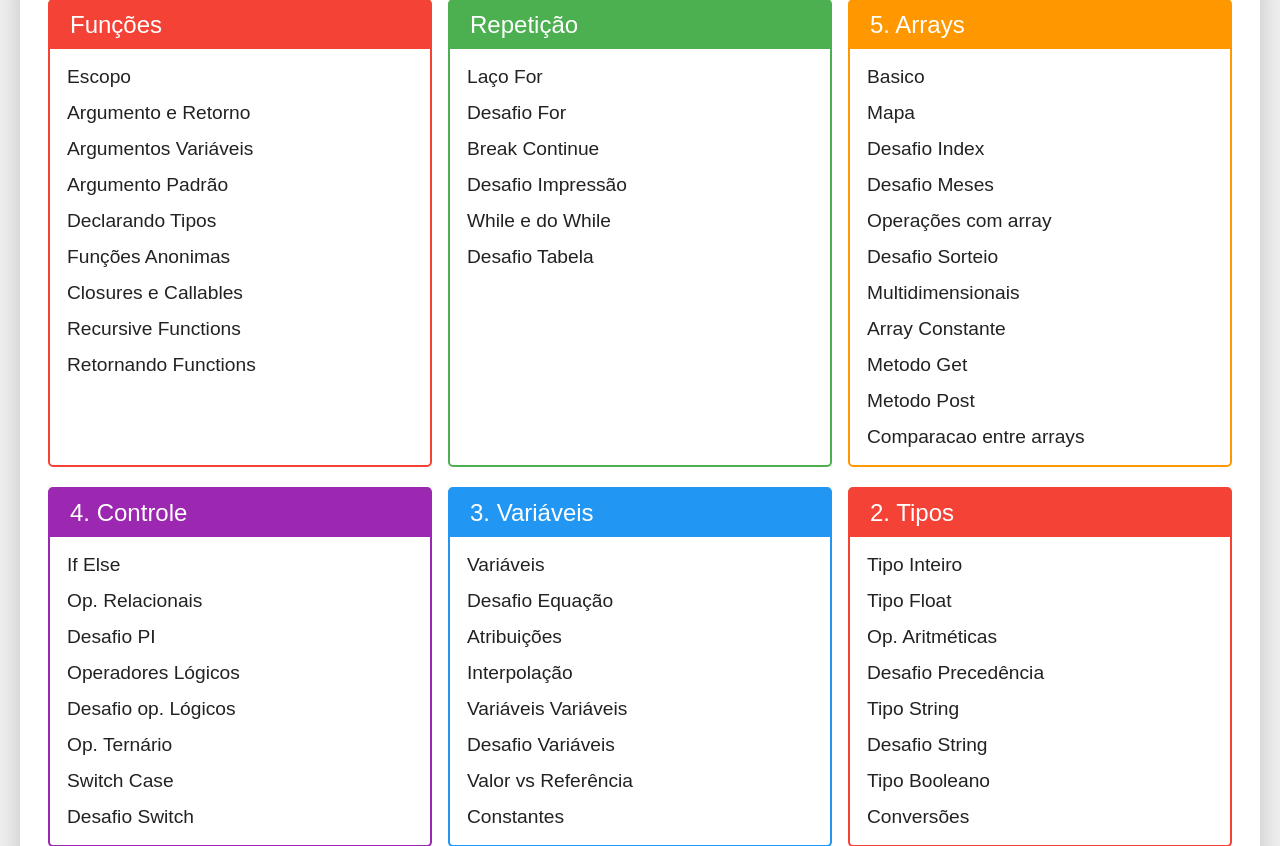
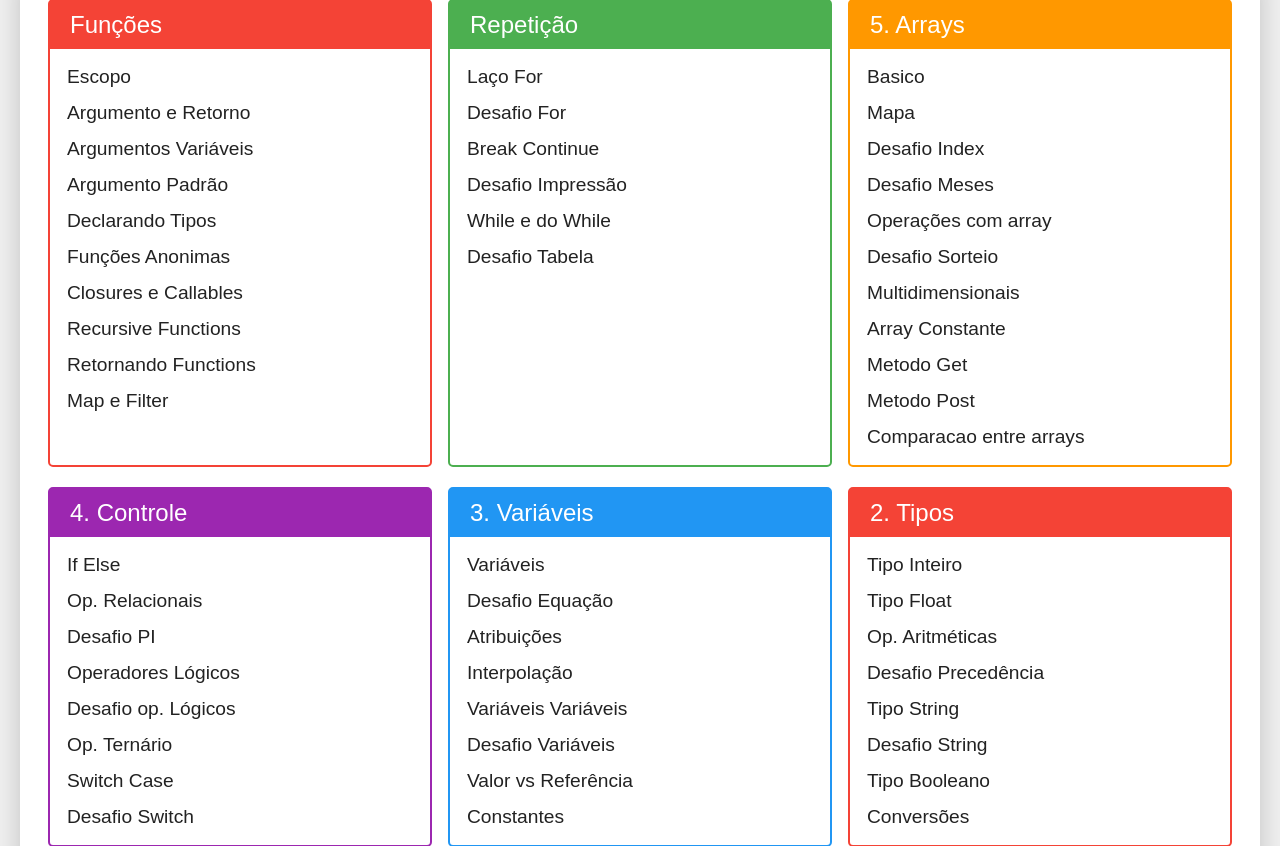
Before and after one commit to felipesms2/PHP-7-Completo---Curso-do-Desenvolvedor-Web-2021-Projetos, a PHP site: page / in a window 1280 px wide. Shown: the part 221-1067 px from the top of the page. Run offline with PHP 8.4, Linux system fonts and the light colour scheme.

Commit message:
Section 133 - Linking map e filter

```diff
--- a/index.php
+++ b/index.php
@@ -67,6 +67,11 @@
                         <li>
                             <a href="exercicio.php?dir=functions&file=returning">
                                 Retornando Functions
+                            </a>
+                        </li>
+                        <li>
+                            <a href="exercicio.php?dir=functions&file=map-filter">
+                                Map e Filter
                             </a>
                         </li>
                     </ul>
```
